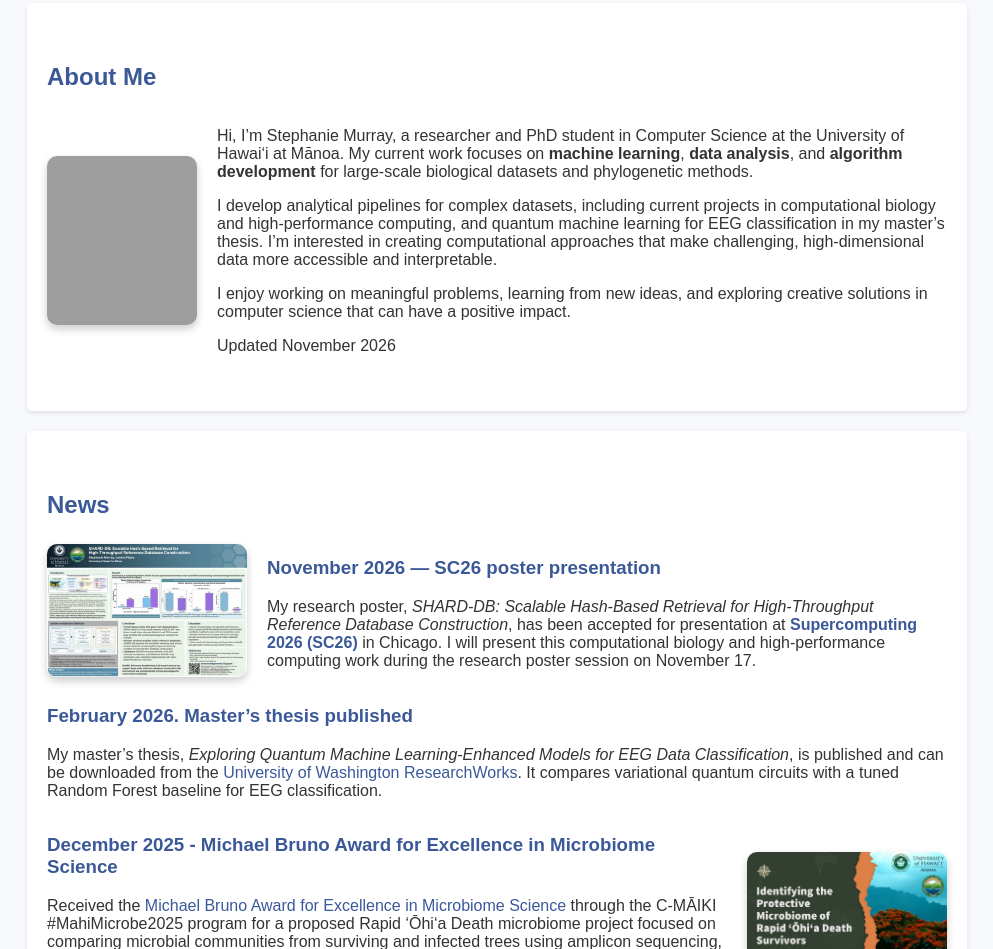
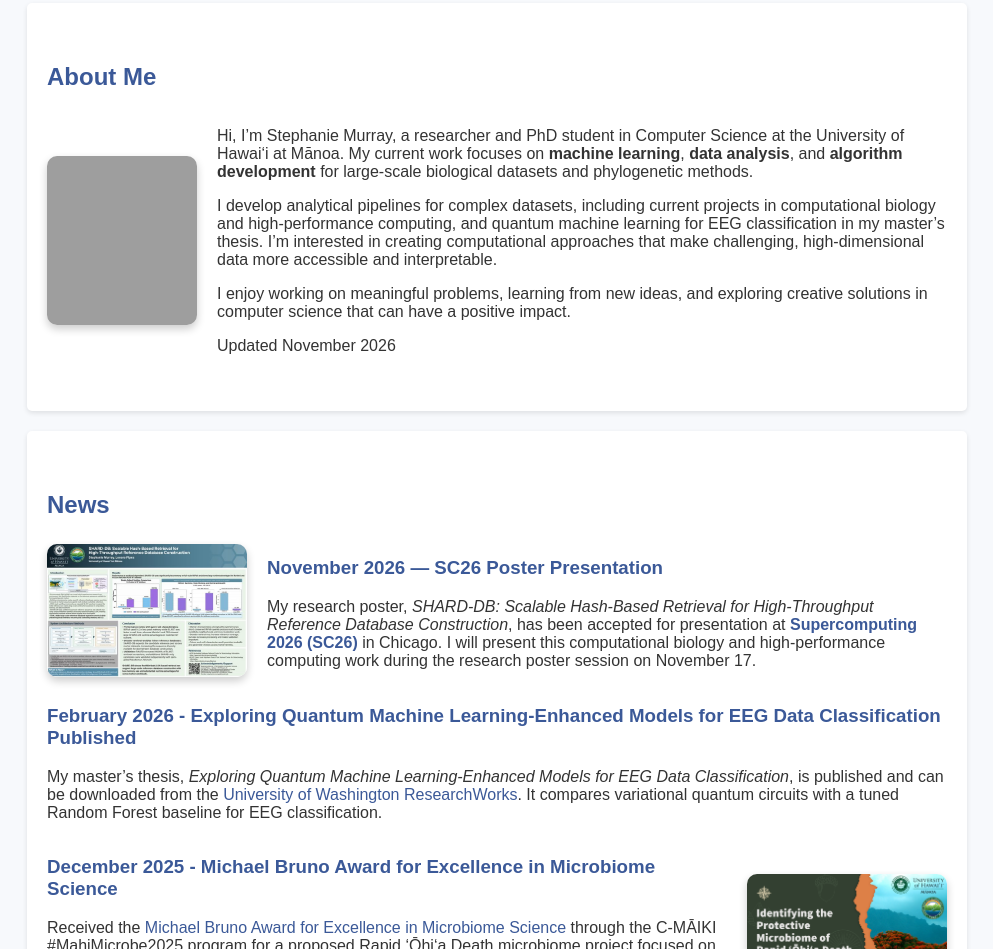
Before and after one commit to ssteph-sudo/site, a plain HTML site: page index.html in a window 1280 px wide. Shown: the part 317-1266 px from the top of the page, without its empty margins (143-1136 px from the left). Drawn offline with Linux system fonts and the light colour scheme; grey boxes are pictures that could not be loaded.

Commit message:
Update index.html

```diff
--- a/index.html
+++ b/index.html
@@ -71,7 +71,7 @@
 <img src="SC26_MurrayS_Poster_Thumbnail_600px_under100KB.jpg" alt="Thumbnail of the SHARD-DB SC26 research poster" class="section-img" />
 </a>
 <div class="section-text">
-<h3>November 2026 — SC26 poster presentation</h3>
+<h3>November 2026 — SC26 Poster Presentation</h3>
 <p>
 My research poster, <em>SHARD-DB: Scalable Hash-Based Retrieval for High-Throughput Reference Database Construction</em>, has been accepted for presentation at <a href="https://sc26.conference-program.com/presentation/?id=rpost189&amp;sess=sess313" target="_blank" rel="noopener noreferrer"><strong>Supercomputing 2026 (SC26)</strong></a> in Chicago. I will present this computational biology and high-performance computing work during the research poster session on November 17.
 </p>
@@ -79,7 +79,7 @@ My research poster, <em>SHARD-DB: Scalable Hash-Based Retrieval for High-Through
 </div>
 <div class="section-container">
 <div class="section-text">
-<h3>February 2026. Master’s thesis published</h3>
+<h3>February 2026 - Exploring Quantum Machine Learning-Enhanced Models for EEG Data Classification Published</h3>
 <p>
 My master’s thesis, <em>Exploring Quantum Machine Learning-Enhanced Models for EEG Data Classification</em>, is published and can be downloaded from the <a href="https://digital.lib.washington.edu/researchworks/items/3b444f8f-d071-455b-b000-85c44161632a/full" target="_blank" rel="noopener noreferrer">University of Washington ResearchWorks</a>. It compares variational quantum circuits with a tuned Random Forest baseline for EEG classification.
 </p>
```
